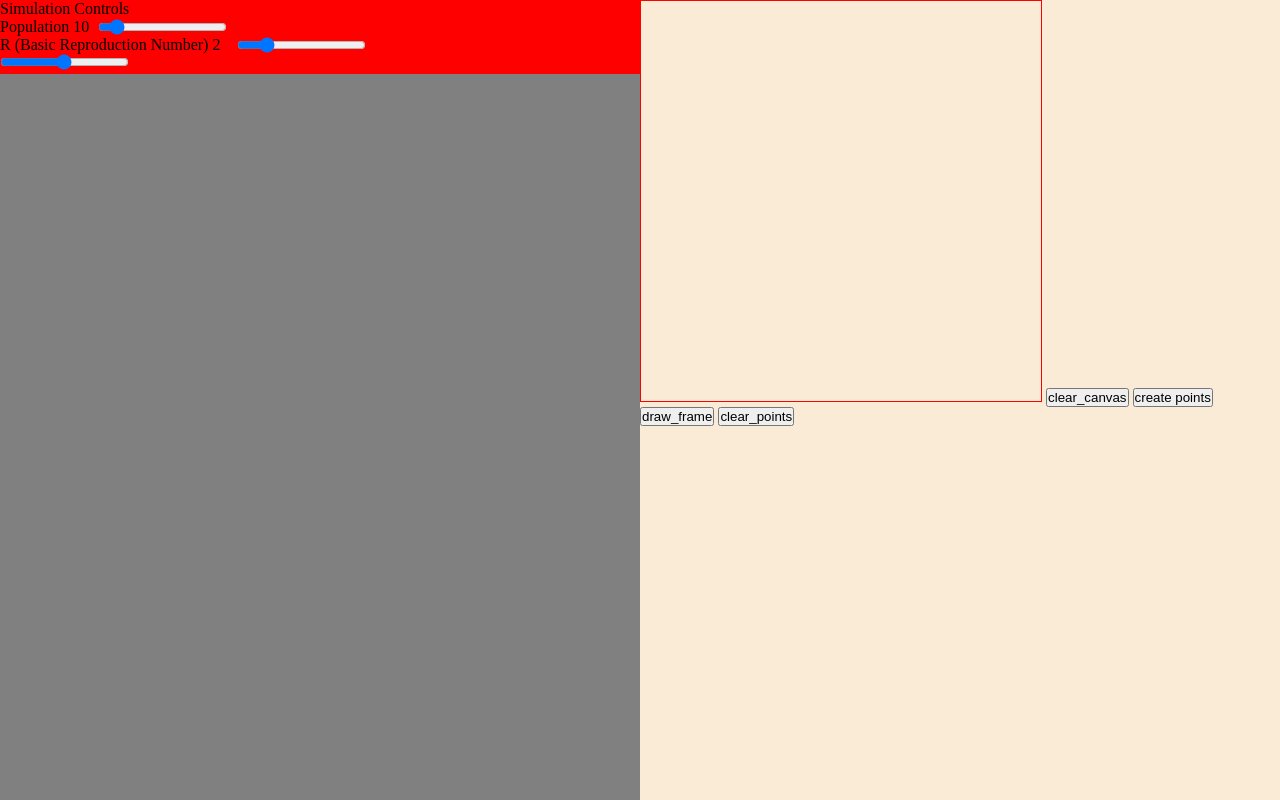
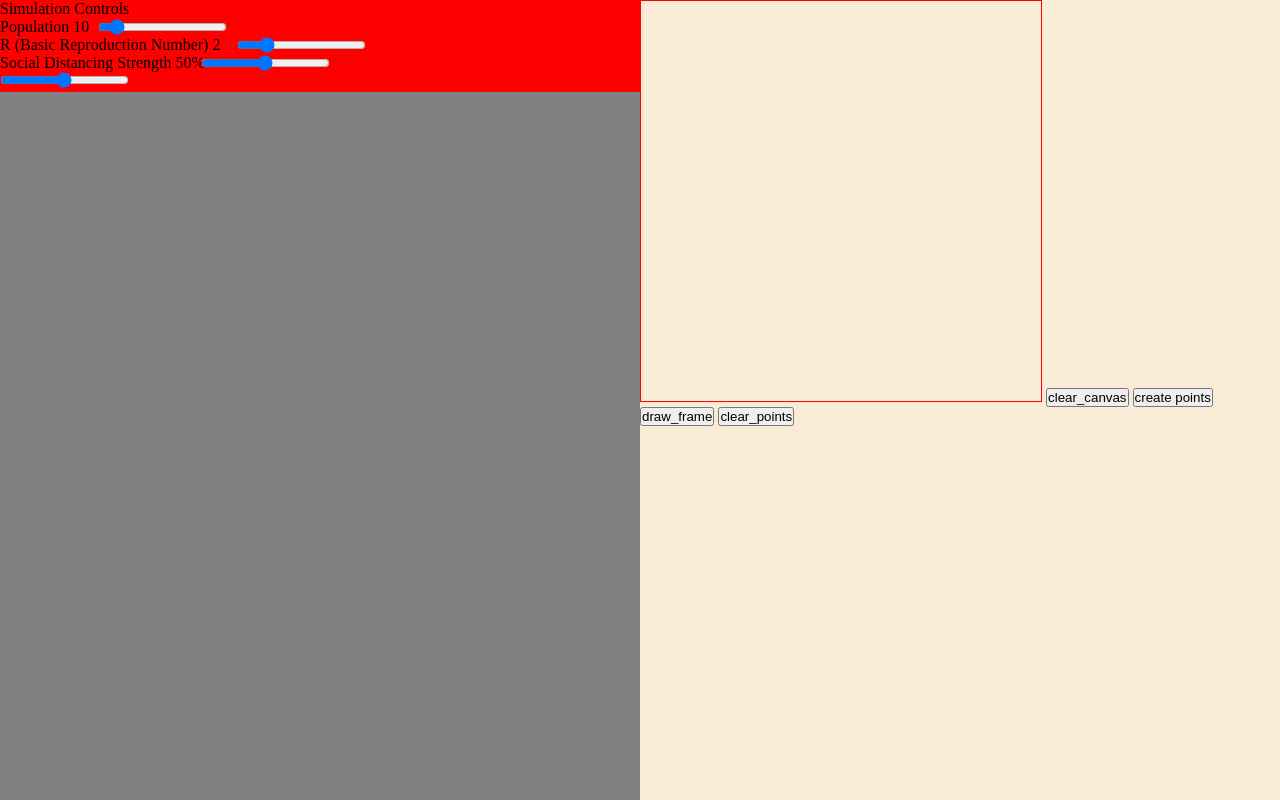
Before and after one commit to GreyMW/epidemic_simulation, a Svelte app: page / in a window 1280 px wide. Built offline with nearby package versions, Linux system fonts and the light colour scheme.

Commit message:
Social Distancing Factor added

```diff
--- a/src/components/SimulationControls.svelte
+++ b/src/components/SimulationControls.svelte
@@ -22,6 +22,12 @@
         <RangeSlider bind:value = {$simulation_state.r_value}/>
     </div>
 
+    <div class="slider">
+        <p>Social Distancing Strength&nbsp;</p>
+        <p class="slider-value">{$simulation_state.social_distancing_factor+ "%"}</p>
+        <RangeSlider min={0} bind:value = {$simulation_state.social_distancing_factor}/>
+    </div>
+
     <RangeSlider/>
 
 </div>
--- a/src/simulation/simulation_store.ts
+++ b/src/simulation/simulation_store.ts
@@ -7,6 +7,7 @@ class State {
 
     population: number = 10;
     r_value: number = 20;
+    social_distancing_factor: number = 50;
 
     boundary_factory: BoundaryFactory = new BoundaryFactory();
     boundaries: Boundary[] = this.boundary_factory.scenario_1_boundaries();
```
